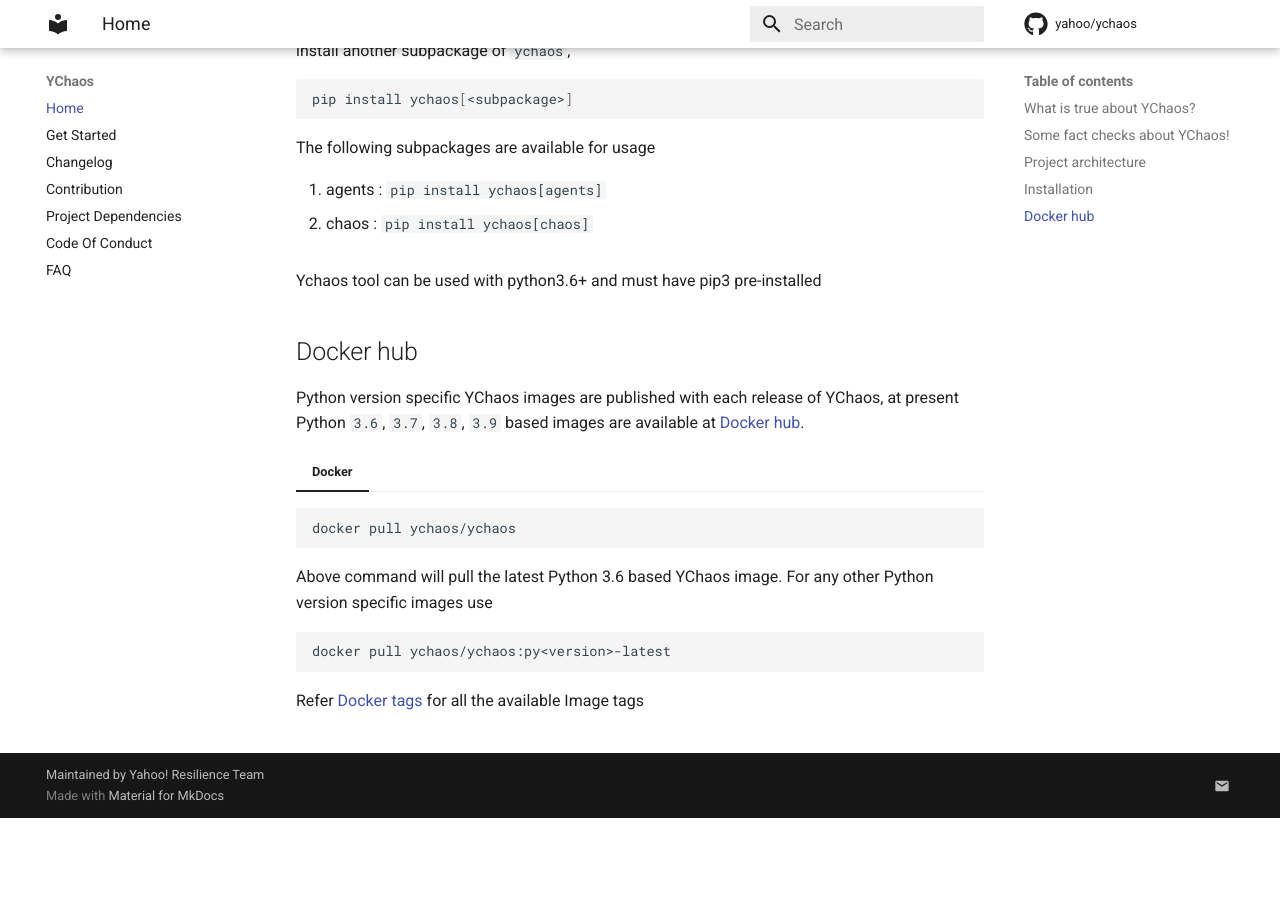
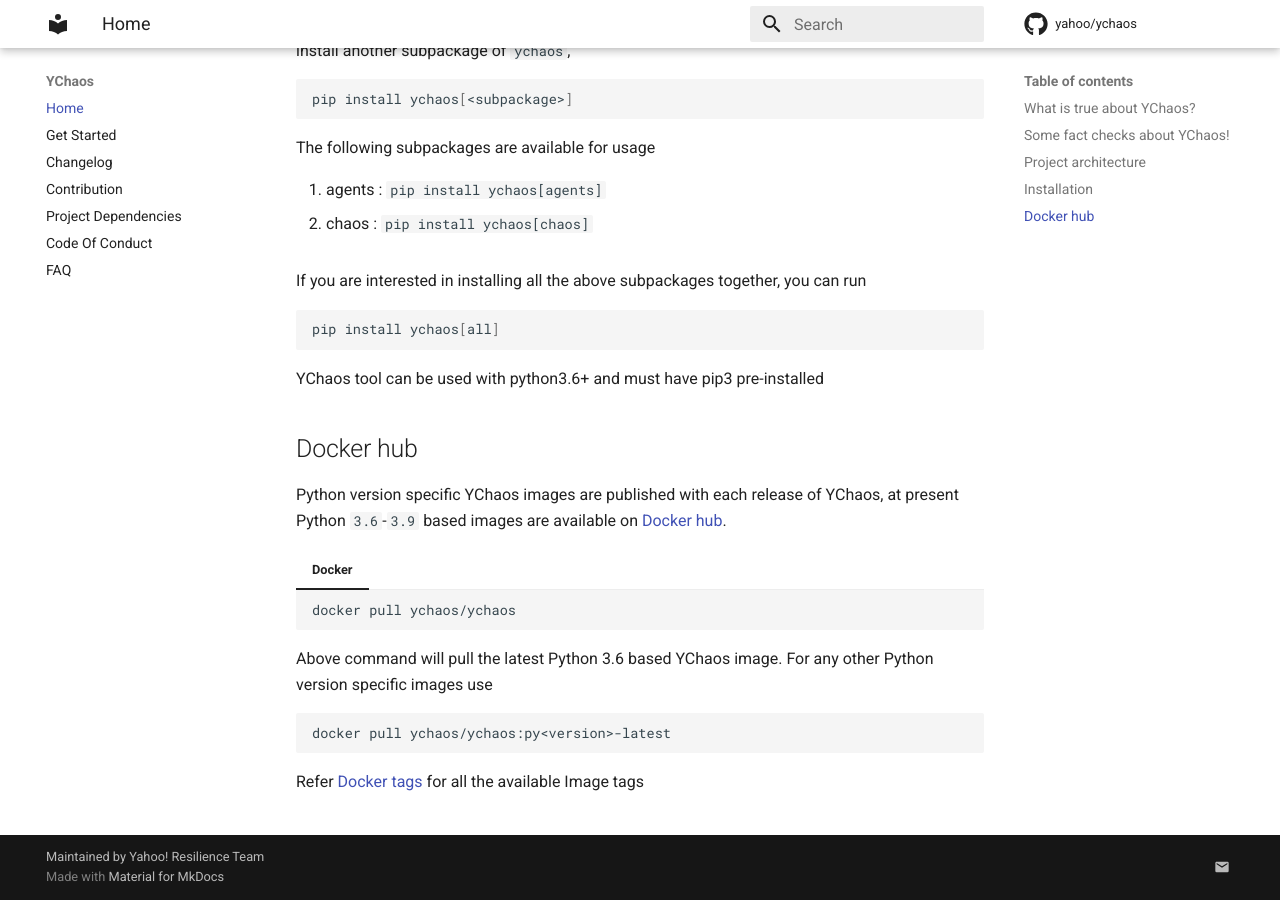
Before and after one commit to yahoo/ychaos, an MkDocs documentation site: the page built from docs/index.md, in a window 1280 px wide and 900 px high, scrolled down 1281 px. Built offline with MkDocs 1.6.1 and Material for MkDocs 9.7.7, drawn with Linux system fonts in a browser that asks for light colours; comment, search, counter and statistics services are not loaded; the version menu is left out; before the commit the page ends 2099 px from its top, so only the background shows below that.

Commit message:
Add 'all' as the way to install both chaos and agents subpackage together (#88)

````diff
--- a/docs/index.md
+++ b/docs/index.md
@@ -68,19 +68,32 @@
     cd ychaos
     python setup.py develop easy_install ychaos[<subpackage>]
     ```
-Ychaos tool can be used with python3.6+ and must have pip3 pre-installed
+
+If you are interested in installing all the above subpackages together,
+you can run
+
+```bash
+pip install ychaos[all]
+```
+
+YChaos tool can be used with python3.6+ and must have pip3 pre-installed
 
 ## Docker hub
 
-Python version specific YChaos images are published with each release of YChaos, at present Python `3.6`, `3.7`, `3.8`, `3.9` based images are available at [Docker hub](https://hub.docker.com/r/ychaos/ychaos).
+Python version specific YChaos images are published with each release of YChaos, at present Python `3.6`-`3.9`
+based images are available on [Docker hub](https://hub.docker.com/r/ychaos/ychaos).
 
 === "Docker"
-    ```
+    ```bash
     docker pull ychaos/ychaos
     ```
+
     Above command will pull the latest Python 3.6 based YChaos image.
     For any other Python version specific images use
-    ```
+
+    ```bash
     docker pull ychaos/ychaos:py<version>-latest
     ```
-    Refer [Docker tags](https://hub.docker.com/r/ychaos/ychaos/tags) for all the available Image tags
+
+    Refer [Docker tags](https://hub.docker.com/r/ychaos/ychaos/tags)
+    for all the available Image tags
--- a/setup.cfg
+++ b/setup.cfg
@@ -57,6 +57,11 @@
     ansible==3.2.0
 
 agents =
+    psutil==5.8.0
+    pyOpenSSL==21.0.0
+
+all =
+    ansible==3.2.0
     psutil==5.8.0
     pyOpenSSL==21.0.0
 
````
Also changed, not shown: 1 other file.
